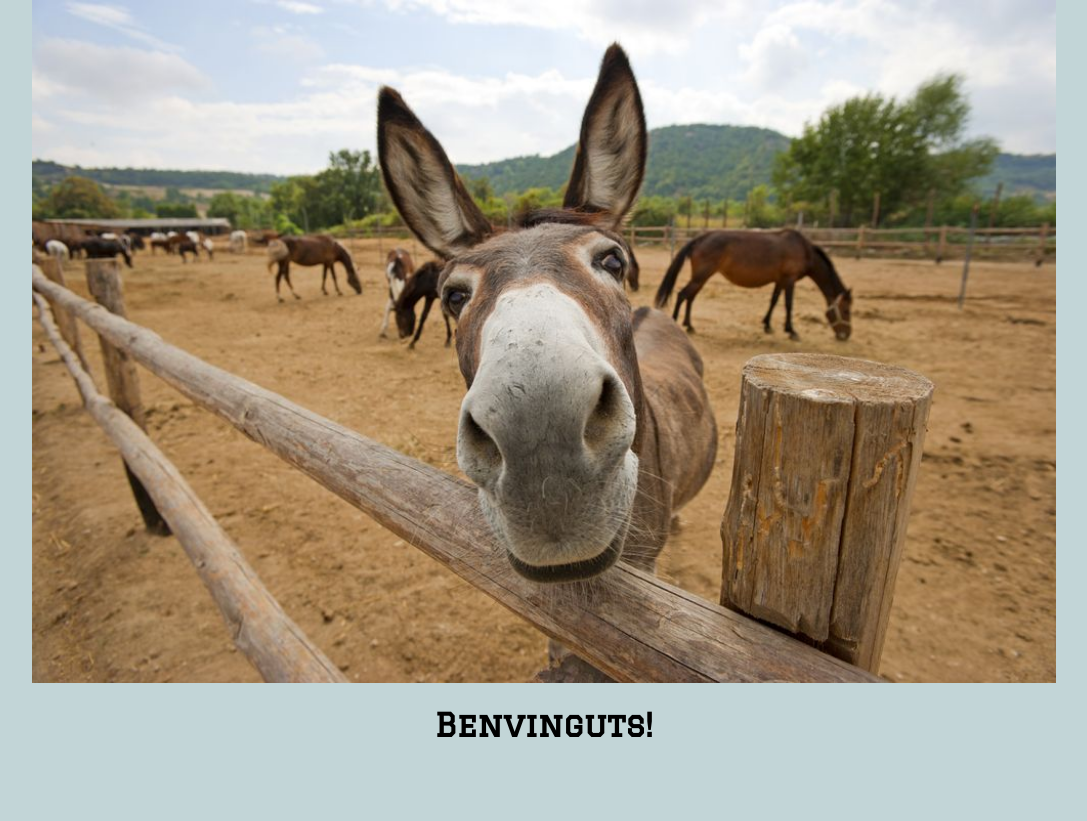
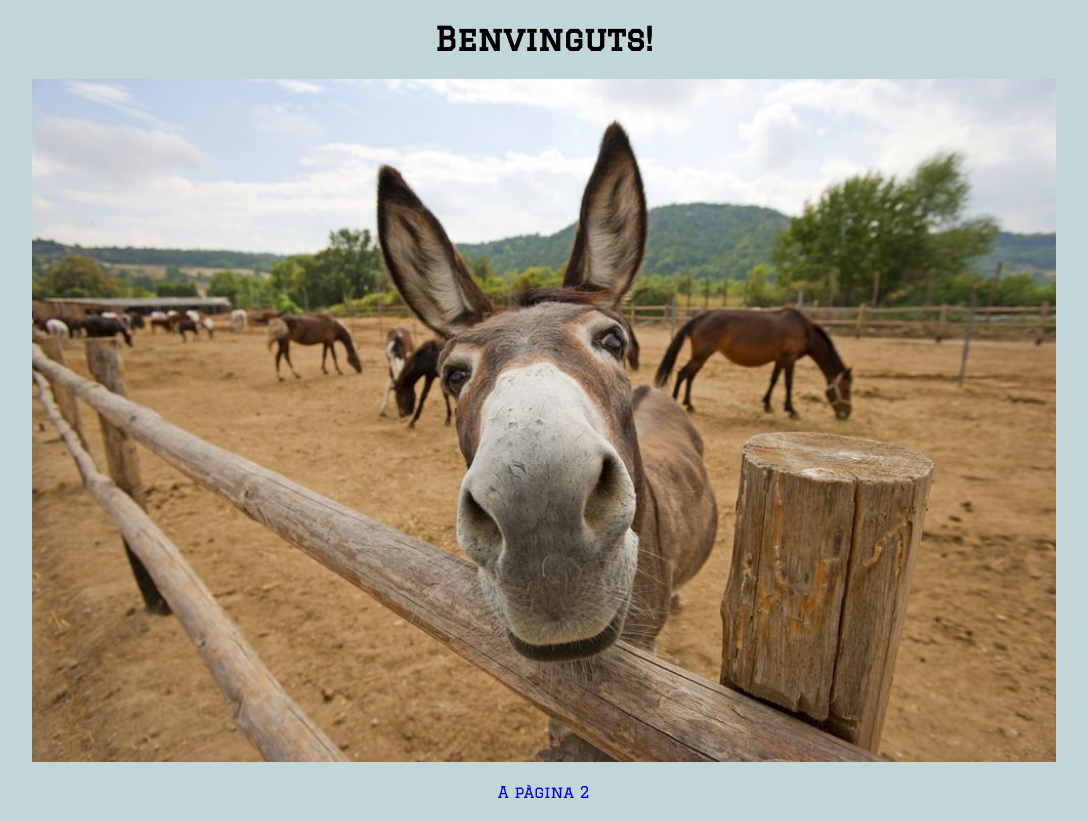
Before and after one commit to xg2009/app_X, a plain HTML site: page index.html in a window 1280 px wide. Shown: the whole page, without its empty margins (96-1183 px from the left). Before the commit the page ends 800 px from the top, so only its background shows below. Drawn offline with Linux system fonts and the light colour scheme.

Commit message:
Update index.html

```diff
--- a/index.html
+++ b/index.html
@@ -9,11 +9,14 @@
   </head>
   <body>
 
-    <div class="add">instal·lar X</div>
+    <h1>Benvinguts!</h1>
+    <div class="add">vols instal·lar l'app X?</div>
 	<div>
-		<img src="img/img1.jpg">
-
+		<a href="cont/pag_02.html">
+			<img src="img/img1.jpg">
+			<br><br>
+			A pàgina 2
+		</a>
 	</div>
-	<h1>Benvinguts!</h1>
   </body>
 </html>
```
